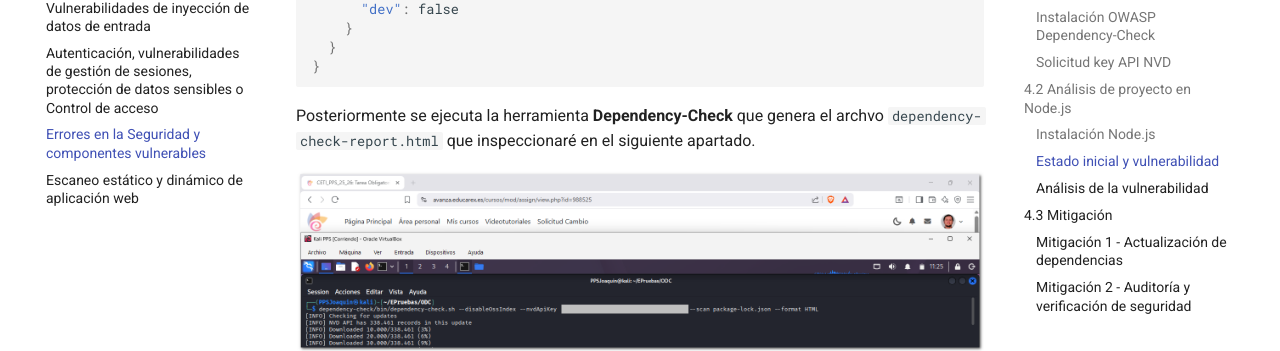
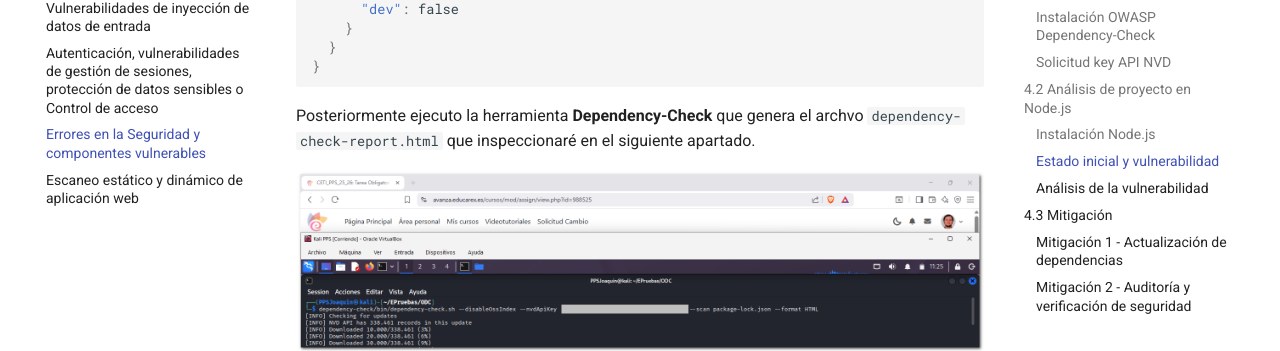
Before and after one commit to JBLeopard/Unidad3-TareaRA3-Joaquin, an MkDocs documentation site: the page built from docs/ActividadSeguridad.md, in a window 1280 px wide and 900 px high, scrolled down 3274 px. Shown: the part 154-505 px from the top of the window. Built offline with MkDocs 1.6.1 and Material for MkDocs 9.7.7, drawn with Linux system fonts in a browser that asks for light colours.

Commit message:
Update ActividadSeguridad.md

````diff
--- a/docs/ActividadSeguridad.md
+++ b/docs/ActividadSeguridad.md
@@ -79,7 +79,7 @@ Al instalarlo crea un archivo `package-lock.json` con todas las dependencias que
 }
 ```
 
-Posteriormente se ejecuta la herramienta **Dependency-Check** que genera el archvo `dependency-check-report.html` que inspeccionaré en el siguiente apartado.
+Posteriormente ejecuto la herramienta **Dependency-Check** que genera el archvo `dependency-check-report.html` que inspeccionaré en el siguiente apartado.
 
 ![ODC2](./images/apartado_cuatro/odc2.png)
 
````
